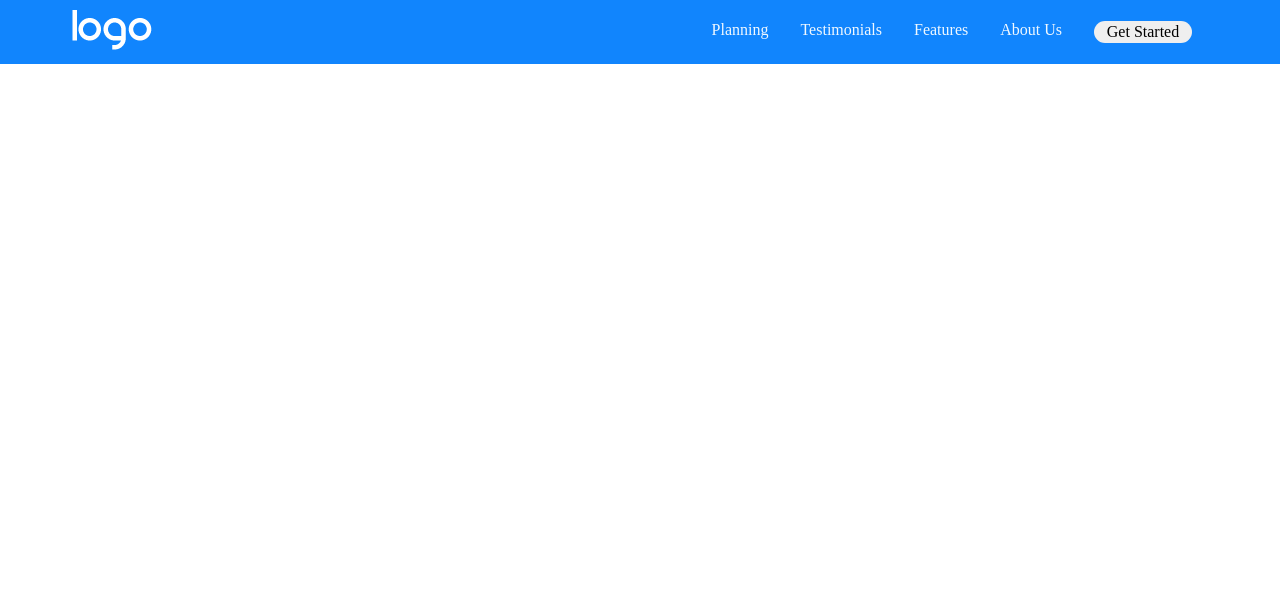
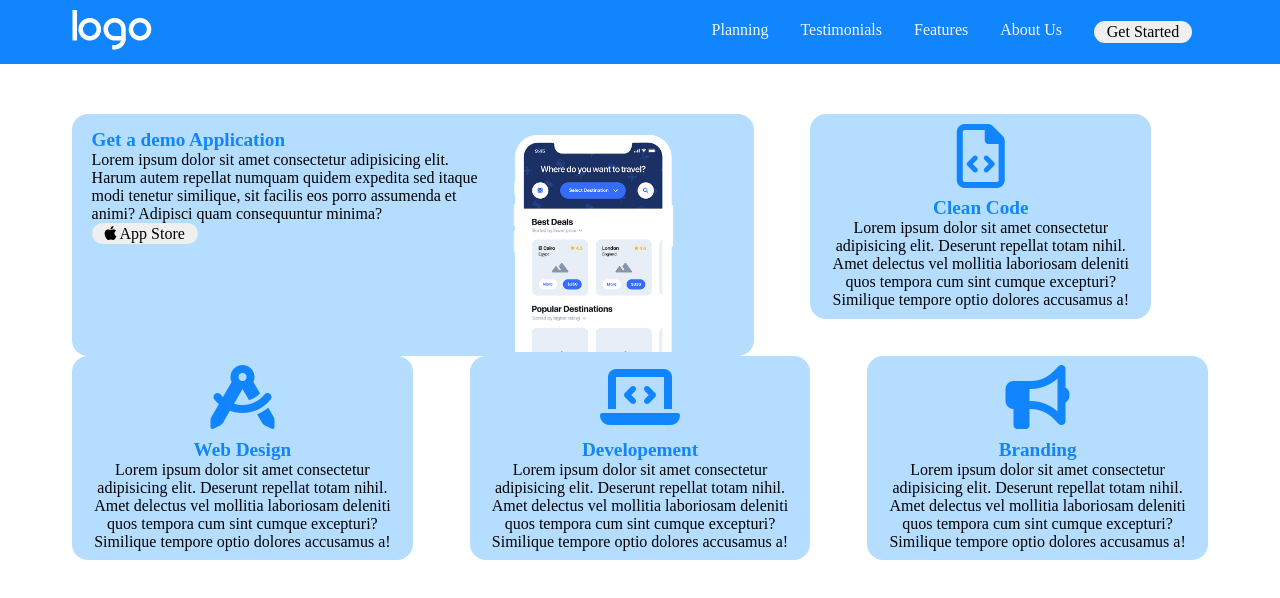
Before and after one commit to Thomas-Basadonne/htmlcss-responsive-layout, a plain HTML site: page index.html in a window 1280 px wide. Shown: the top 598 px of the page. Drawn offline with Linux system fonts and the light colour scheme.

Commit message:
card section

```diff
--- a/css/style.css
+++ b/css/style.css
@@ -41,3 +41,45 @@ header{
 /* INIZIO MAIN */
 
 /* SECTION 1 */
+
+.row{
+    display: flex;
+    flex-wrap: wrap;
+    gap: 5%;
+}
+
+.card{
+    background-color: #B5DDFF;
+    border-radius: 1rem;
+    text-align: center;
+    padding: 0 0.6rem 0.6rem;
+}
+
+.card.big{
+    text-align: left;
+    padding: 0 0.6rem;
+}
+
+.col.big{
+    width: 60%;
+}
+
+.col{
+    width: 30%;
+}
+
+.content{
+    display: flex;
+}
+
+span{
+    color:#1185FD;
+    font-size: 1.2rem;
+    font-weight: 800;
+    padding: 100rem 0;
+}
+
+span>i{
+    font-size: 4rem;
+    padding: 0.6rem;
+}
--- a/index.html
+++ b/index.html
@@ -18,6 +18,7 @@
 </head>
 
 <body>
+	<!-- HEADER -->
 <header>
 	<div class="bar container">
 		<div><img src="./img/logo.png" alt="logo sito"></div>
@@ -34,9 +35,83 @@
 		</div>
 	</div>
 </header>
+<!-- INIZIO MAIN -->
+<main>
+	<!-- CARD SECTION 1 -->
+	<section class="card-section mt5">
 
-<main>
-	<section></section>
+		<div class="container">
+		<div class="row">
+
+			<div class="col big">
+				<div class="card big">
+					<div class="content pt3 pl2">
+						<div>
+							<span>
+								<h3>Get a demo Application</h3>
+							</span>
+							<p>Lorem ipsum dolor sit amet consectetur adipisicing elit. Harum autem repellat numquam quidem expedita sed itaque
+								modi tenetur similique, sit facilis eos porro assumenda et animi? Adipisci quam consequuntur minima?</p>
+							<button><i class="fa-brands fa-apple"></i> App Store</button>
+						</div>
+						<div class="pr5"><img src="./img/phone.png" alt="phone"></div>
+					</div>
+				</div>
+			</div>
+
+			<div class="col">
+				<div class="card">
+
+					<span>
+						<i class="fa-regular fa-file-code"></i>
+						<h3>Clean Code</h3>
+					</span>
+
+					<p>Lorem ipsum dolor sit amet consectetur adipisicing elit. Deserunt repellat totam nihil. Amet delectus vel mollitia laboriosam deleniti quos tempora cum sint cumque excepturi? Similique tempore optio dolores accusamus a!</p>
+				</div>
+			</div>
+
+			<div class="col">
+				<div class="card">
+
+					<span>
+						<i class="fa-solid fa-compass-drafting"></i>
+						<h3>Web Design</h3>
+					</span>
+
+					<p>Lorem ipsum dolor sit amet consectetur adipisicing elit. Deserunt repellat totam nihil. Amet delectus vel mollitia laboriosam deleniti quos tempora cum sint cumque excepturi? Similique tempore optio dolores accusamus a!</p>
+				</div>
+			</div>
+
+			<div class="col">
+				<div class="card">
+
+					<span>
+						<i class="fa-solid fa-laptop-code"></i>
+						<h3>Developement</h3>
+					</span>
+
+					<p>Lorem ipsum dolor sit amet consectetur adipisicing elit. Deserunt repellat totam nihil. Amet delectus vel mollitia laboriosam deleniti quos tempora cum sint cumque excepturi? Similique tempore optio dolores accusamus a!</p>
+				</div>
+			</div>
+
+			<div class="col">
+				<div class="card">
+
+					<span>
+						<i class="fa-solid fa-bullhorn"></i>
+						<h3>Branding</h3>
+					</span>
+
+					<p>Lorem ipsum dolor sit amet consectetur adipisicing elit. Deserunt repellat totam nihil. Amet delectus vel mollitia laboriosam deleniti quos tempora cum sint cumque excepturi? Similique tempore optio dolores accusamus a!</p>
+				</div>
+			</div>
+
+		</div>
+		</div>
+	</section>
+
+
 	<section></section>
 	<section></section>
 	<section></section>
```
